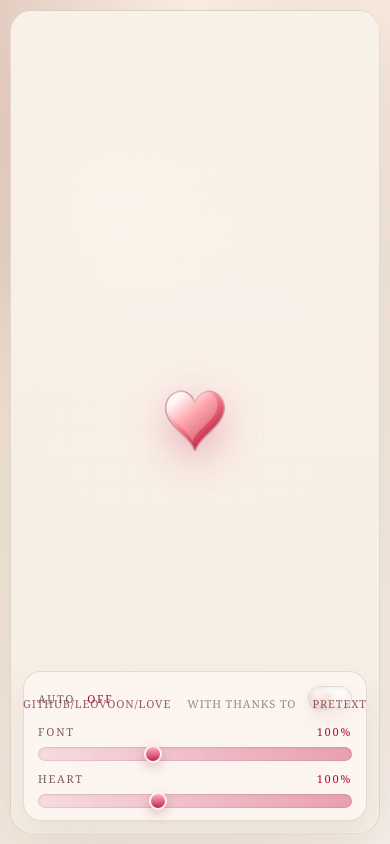
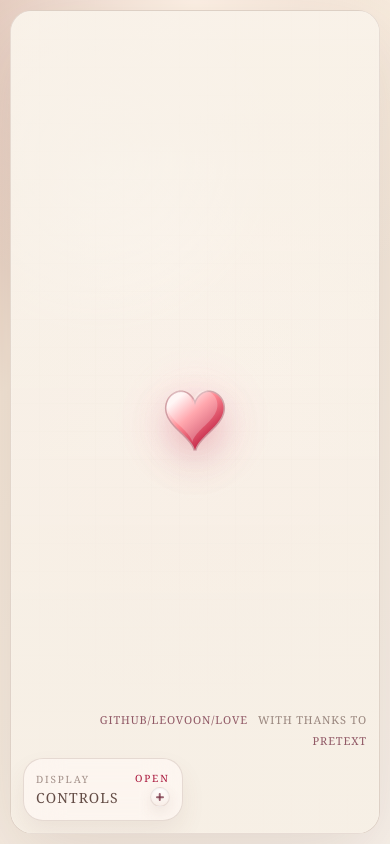
Before and after one commit to leovoon/love, a website built with Vite: page index.html in a window 390 px wide. Built offline with nearby package versions, Linux system fonts and the light colour scheme; what @chenglou/pretext would draw is missing.

Commit message:
Fix mobile copy layout and collapsible controls

```diff
--- a/src/main.ts
+++ b/src/main.ts
@@ -45,7 +45,50 @@ document.querySelector<HTMLDivElement>("#app")!.innerHTML = `
   <main class="composition">
     <section class="copy-surface" id="copy-surface" aria-label="Background text wrapped around a draggable heart">
       <div class="copy-layer" id="copy-layer" aria-hidden="true"></div>
+      <div
+        class="heart-shell"
+        id="heart-shell"
+        tabindex="0"
+        role="img"
+        aria-label="Draggable heart. Drag with a pointer or use arrow keys to move it."
+      >
+        <svg class="heart-graphic" viewBox="0 0 100 100" aria-hidden="true">
+          <defs>
+            <linearGradient id="heart-fill" x1="18%" y1="12%" x2="82%" y2="88%">
+              <stop offset="0%" stop-color="#fff3f2" />
+              <stop offset="38%" stop-color="#ff8a93" />
+              <stop offset="100%" stop-color="#b71339" />
+            </linearGradient>
+          </defs>
+          <path class="heart-outline" d="${HEART_PATH}" />
+          <path class="heart-shape" d="${HEART_PATH}" />
+          <path class="heart-shine" d="${HEART_PATH}" />
+        </svg>
+      </div>
+      <div class="surface-hud" id="surface-hud">
+        <footer class="credit-footer">
+          <a href="https://github.com/leovoon/love" target="_blank" rel="noreferrer">github/leovoon/love</a>
+          <span>with thanks to</span>
+          <a href="https://github.com/chenglou/pretext" target="_blank" rel="noreferrer">Pretext</a>
+        </footer>
         <form class="control-panel" id="control-panel" aria-label="Display controls">
+          <button
+            class="control-panel-toggle"
+            id="control-panel-toggle"
+            type="button"
+            aria-expanded="true"
+            aria-controls="control-panel-body"
+          >
+            <span class="control-panel-copy">
+              <span class="control-panel-kicker">Display</span>
+              <span class="control-panel-title">Controls</span>
+            </span>
+            <span class="control-panel-meta">
+              <span class="control-panel-state" id="control-panel-state">Open</span>
+              <span class="control-panel-icon" aria-hidden="true"></span>
+            </span>
+          </button>
+          <div class="control-panel-body" id="control-panel-body">
             <label class="control-toggle" for="auto-play">
               <span class="control-copy">
                 <span class="control-name">Auto</span>
@@ -72,32 +115,9 @@ document.querySelector<HTMLDivElement>("#app")!.innerHTML = `
               </span>
               <input id="heart-scale" name="heart-scale" type="range" min="70" max="150" value="100" />
             </label>
+          </div>
         </form>
-      <div
-        class="heart-shell"
-        id="heart-shell"
-        tabindex="0"
-        role="img"
-        aria-label="Draggable heart. Drag with a pointer or use arrow keys to move it."
-      >
-        <svg class="heart-graphic" viewBox="0 0 100 100" aria-hidden="true">
-          <defs>
-            <linearGradient id="heart-fill" x1="18%" y1="12%" x2="82%" y2="88%">
-              <stop offset="0%" stop-color="#fff3f2" />
-              <stop offset="38%" stop-color="#ff8a93" />
-              <stop offset="100%" stop-color="#b71339" />
-            </linearGradient>
-          </defs>
-          <path class="heart-outline" d="${HEART_PATH}" />
-          <path class="heart-shape" d="${HEART_PATH}" />
-          <path class="heart-shine" d="${HEART_PATH}" />
-        </svg>
       </div>
-      <footer class="credit-footer">
-        <a href="https://github.com/leovoon/love" target="_blank" rel="noreferrer">github/leovoon/love</a>
-        <span>with thanks to</span>
-        <a href="https://github.com/chenglou/pretext" target="_blank" rel="noreferrer">Pretext</a>
-      </footer>
     </section>
   </main>
 `;
@@ -105,6 +125,12 @@ document.querySelector<HTMLDivElement>("#app")!.innerHTML = `
 const surface = document.querySelector<HTMLDivElement>("#copy-surface")!;
 const copyLayer = document.querySelector<HTMLDivElement>("#copy-layer")!;
 const heartShell = document.querySelector<HTMLDivElement>("#heart-shell")!;
+const surfaceHud = document.querySelector<HTMLDivElement>("#surface-hud")!;
+const controlPanel = document.querySelector<HTMLFormElement>("#control-panel")!;
+const controlPanelToggle = document.querySelector<HTMLButtonElement>("#control-panel-toggle")!;
+const controlPanelBody = document.querySelector<HTMLDivElement>("#control-panel-body")!;
+const controlPanelState = document.querySelector<HTMLSpanElement>("#control-panel-state")!;
+const creditFooter = document.querySelector<HTMLElement>(".credit-footer")!;
 const autoPlayInput = document.querySelector<HTMLInputElement>("#auto-play")!;
 const fontScaleInput = document.querySelector<HTMLInputElement>("#font-scale")!;
 const heartScaleInput = document.querySelector<HTMLInputElement>("#heart-scale")!;
@@ -127,6 +153,7 @@ const state = {
   autoVelocityY: 112,
   fontScale: 1,
   heartScale: 1,
+  controlsCollapsed: false,
   wrapScale: HEART_REST_SCALE,
   currentPulseScale: 3,
   heartX: 0,
@@ -184,6 +211,14 @@ function updateControlLabels(): void {
   autoPlayValue.textContent = state.autoPlay ? "On" : "Off";
   fontScaleValue.textContent = `${Math.round(state.fontScale * 100)}%`;
   heartScaleValue.textContent = `${Math.round(state.heartScale * 100)}%`;
+}
+
+function syncControlPanelState(): void {
+  controlPanel.classList.toggle("is-collapsed", state.controlsCollapsed);
+  controlPanelToggle.setAttribute("aria-expanded", String(!state.controlsCollapsed));
+  controlPanelState.textContent = state.controlsCollapsed ? "Open" : "Close";
+  controlPanelBody.setAttribute("aria-hidden", String(state.controlsCollapsed));
+  controlPanelBody.inert = state.controlsCollapsed;
 }
 
 function randomBetween(min: number, max: number): number {
@@ -419,6 +454,12 @@ function getMovementBounds(
   return { minX, maxX, minY, maxY };
 }
 
+function getHudTopOffset(): number {
+  const surfaceRect = surface.getBoundingClientRect();
+  const hudRect = surfaceHud.getBoundingClientRect();
+  return clamp(hudRect.top - surfaceRect.top, 0, surface.clientHeight);
+}
+
 function updateMetrics(): void {
   const width = surface.clientWidth;
   const height = surface.clientHeight;
@@ -427,11 +468,17 @@ function updateMetrics(): void {
   const lineHeight = getCopyLineHeight(fontSize);
   const paddingX = clamp(width * 0.07, 24, 88);
   const paddingY = clamp(height * 0.08, 28, 72);
+  const overlayGap = Math.max(lineHeight * 0.95, clamp(height * 0.024, 18, 28));
+  const overlayTop = getHudTopOffset();
+  const textBottom = Math.max(
+    paddingY + lineHeight * 5,
+    Math.min(height - paddingY, overlayTop - overlayGap),
+  );
   const textBounds = {
     x: paddingX,
     y: paddingY,
     width: width - paddingX * 2,
-    height: height - paddingY * 2,
+    height: Math.max(lineHeight * 5, textBottom - paddingY),
   };
   const baseHeartSize = clamp(Math.min(width * 0.14, height * 0.18), 68, 128);
   const heartSize = clamp(baseHeartSize * state.heartScale, 52, 188);
@@ -733,6 +780,12 @@ heartScaleInput.addEventListener("input", () => {
   scheduleRender();
 });
 
+controlPanelToggle.addEventListener("click", () => {
+  state.controlsCollapsed = !state.controlsCollapsed;
+  syncControlPanelState();
+  scheduleRender();
+});
+
 autoPlayInput.addEventListener("change", () => {
   state.autoPlay = autoPlayInput.checked;
   updateControlLabels();
@@ -746,11 +799,21 @@ autoPlayInput.addEventListener("change", () => {
 state.autoPlay = autoPlayInput.checked;
 state.fontScale = Number.parseInt(fontScaleInput.value, 10) / 100;
 state.heartScale = Number.parseInt(heartScaleInput.value, 10) / 100;
+state.controlsCollapsed = window.matchMedia("(max-width: 720px)").matches;
 updateControlLabels();
+syncControlPanelState();
 
 new ResizeObserver(() => {
   scheduleRender();
 }).observe(surface);
+
+new ResizeObserver(() => {
+  scheduleRender();
+}).observe(surfaceHud);
+
+new ResizeObserver(() => {
+  scheduleRender();
+}).observe(creditFooter);
 
 if ("fonts" in document) {
   void document.fonts.ready.then(() => {
--- a/src/style.css
+++ b/src/style.css
@@ -105,21 +105,167 @@ body {
   isolation: isolate;
 }
 
-.control-panel {
+.surface-hud {
   position: absolute;
   left: clamp(16px, 2.2vw, 28px);
+  right: clamp(16px, 2.2vw, 28px);
   bottom: clamp(16px, 2.4vw, 30px);
   z-index: 3;
+  display: flex;
+  align-items: flex-end;
+  justify-content: space-between;
+  gap: 16px;
+  pointer-events: none;
+}
+
+.surface-hud > * {
+  pointer-events: auto;
+}
+
+.control-panel {
   display: grid;
-  gap: 10px;
-  width: min(220px, calc(100% - 32px));
+  gap: 0;
+  width: clamp(220px, 24vw, 280px);
   margin: 0;
-  padding: 14px 14px 12px;
+  padding: 12px 12px 10px;
   border: 1px solid rgba(122, 89, 79, 0.18);
   border-radius: 18px;
   background: rgba(255, 248, 244, 0.7);
   box-shadow: 0 16px 32px rgba(121, 76, 65, 0.1);
   backdrop-filter: blur(18px);
+  overflow: hidden;
+  transition:
+    width 220ms ease,
+    box-shadow 220ms ease,
+    background 220ms ease;
+}
+
+.control-panel-toggle {
+  display: flex;
+  align-items: center;
+  justify-content: space-between;
+  gap: 14px;
+  width: 100%;
+  padding: 0;
+  border: 0;
+  background: none;
+  color: inherit;
+  font: inherit;
+  text-align: left;
+  cursor: pointer;
+}
+
+.control-panel-toggle:focus-visible {
+  outline: 2px solid rgba(169, 22, 60, 0.34);
+  outline-offset: 4px;
+  border-radius: 12px;
+}
+
+.control-panel-copy,
+.control-panel-meta {
+  display: grid;
+  gap: 2px;
+}
+
+.control-panel-kicker,
+.control-panel-state {
+  font-size: 10px;
+  letter-spacing: 0.18em;
+  text-transform: uppercase;
+}
+
+.control-panel-kicker {
+  color: rgba(87, 58, 51, 0.55);
+}
+
+.control-panel-title {
+  color: rgba(78, 53, 47, 0.88);
+  font-size: 15px;
+  letter-spacing: 0.08em;
+  text-transform: uppercase;
+}
+
+.control-panel-meta {
+  justify-items: end;
+}
+
+.control-panel-state {
+  color: var(--accent);
+}
+
+.control-panel-icon {
+  position: relative;
+  width: 20px;
+  height: 20px;
+  border-radius: 999px;
+  border: 1px solid rgba(122, 89, 79, 0.14);
+  background:
+    linear-gradient(180deg, rgba(255, 255, 255, 0.78), rgba(247, 234, 226, 0.84)),
+    rgba(255, 255, 255, 0.7);
+  box-shadow:
+    inset 0 1px 2px rgba(122, 89, 79, 0.08),
+    0 6px 14px rgba(121, 76, 65, 0.1);
+}
+
+.control-panel-icon::before,
+.control-panel-icon::after {
+  content: "";
+  position: absolute;
+  left: 50%;
+  top: 50%;
+  width: 8px;
+  height: 1.5px;
+  border-radius: 999px;
+  background: rgba(116, 48, 67, 0.74);
+  transform: translate(-50%, -50%);
+  transition: transform 200ms ease;
+}
+
+.control-panel-icon::after {
+  transform: translate(-50%, -50%) rotate(90deg);
+}
+
+.control-panel-body {
+  display: grid;
+  gap: 10px;
+  margin-top: 12px;
+  padding-top: 12px;
+  border-top: 1px solid rgba(122, 89, 79, 0.12);
+  max-height: 220px;
+  opacity: 1;
+  overflow: hidden;
+  transform: translateY(0);
+  transition:
+    max-height 240ms ease,
+    margin-top 240ms ease,
+    padding-top 240ms ease,
+    opacity 180ms ease,
+    transform 240ms ease,
+    border-color 180ms ease;
+}
+
+.control-panel.is-collapsed {
+  width: fit-content;
+  box-shadow: 0 12px 24px rgba(121, 76, 65, 0.08);
+}
+
+.control-panel:not(.is-collapsed) .control-panel-icon::after {
+  opacity: 0;
+  transform: translate(-50%, -50%) rotate(90deg) scaleY(0);
+}
+
+.control-panel.is-collapsed .control-panel-icon::after {
+  opacity: 1;
+  transform: translate(-50%, -50%) rotate(90deg) scaleY(1);
+}
+
+.control-panel.is-collapsed .control-panel-body {
+  max-height: 0;
+  margin-top: 0;
+  padding-top: 0;
+  border-top-color: transparent;
+  opacity: 0;
+  transform: translateY(-6px);
 }
 
 .control-row {
@@ -275,17 +421,17 @@ body {
 }
 
 .credit-footer {
-  position: absolute;
-  right: clamp(16px, 2.2vw, 28px);
-  bottom: clamp(18px, 2.5vw, 28px);
-  z-index: 3;
   display: flex;
   align-items: center;
+  justify-content: flex-end;
+  flex-wrap: wrap;
   gap: 10px;
+  max-width: min(38vw, 360px);
   color: rgba(87, 58, 51, 0.58);
   font-size: 11px;
   letter-spacing: 0.11em;
   text-transform: uppercase;
+  text-align: right;
 
   a {
     color: rgba(116, 48, 67, 0.78);
@@ -457,20 +603,39 @@ body {
     border-radius: 22px;
   }
 
-  .control-panel {
+  .surface-hud {
     left: 12px;
     right: 12px;
     bottom: 12px;
-    width: auto;
+    flex-direction: column;
+    align-items: stretch;
+    gap: 10px;
   }
 
   .credit-footer {
-    left: 12px;
-    right: 12px;
-    bottom: 122px;
-    justify-content: space-between;
-    gap: 8px;
+    order: 1;
+    align-self: flex-end;
+    max-width: min(78%, 320px);
+    gap: 6px 10px;
     letter-spacing: 0.08em;
+  }
+
+  .control-panel {
+    order: 2;
+    width: 100%;
+    max-width: none;
+    padding: 12px;
+    border-radius: 20px;
+  }
+
+  .control-panel.is-collapsed {
+    width: fit-content;
+    min-width: 156px;
+    max-width: calc(100% - 84px);
+  }
+
+  .control-panel-title {
+    font-size: 14px;
   }
 
   .copy-surface::after {
```
Lines whose indentation alone changed are shown as unchanged.
